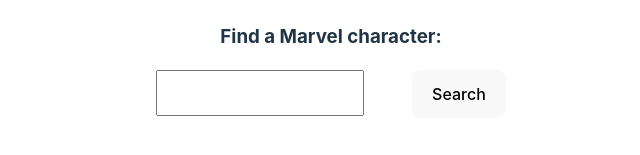
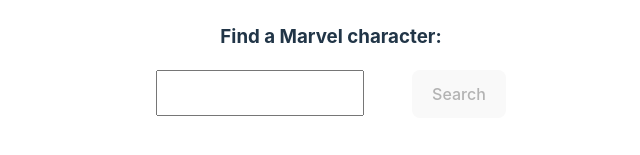
Before and after one commit to suzoo-dev/marvel-app, a React (Vite) app in the folder frontend/: page / in a window 1280 px wide. Shown: the part 339-494 px from the top of the page, without its empty margins (309-949 px from the left). Built offline with nearby package versions, Linux system fonts and the light colour scheme.

Commit message:
disable search if less than two characters entered

```diff
--- a/frontend/src/components/Characters.tsx
+++ b/frontend/src/components/Characters.tsx
@@ -7,7 +7,7 @@ export const Characters: FunctionComponent = () => {
   const [searchtext, setSearchtext] = useState<string>("");
   const [characterList, setCharacterList] = useState<Character[]>([]);
   const [pagination, setPagination] = useState<Pagination>({
-    limit: 30,
+    limit: 100,
     offset: 0,
     total: 0,
     count: 0,
@@ -120,7 +120,11 @@ export const Characters: FunctionComponent = () => {
             )}
           </div>
         </div>
-        <button style={{ height: "3em" }} onClick={handleOnSearch}>
+        <button
+          style={{ height: "3em" }}
+          onClick={handleOnSearch}
+          disabled={searchtext.length < 2}
+        >
           Search
         </button>
       </div>
```
